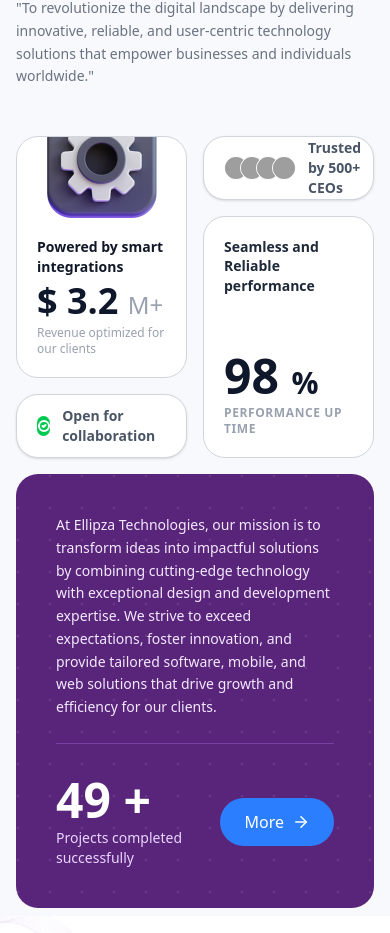
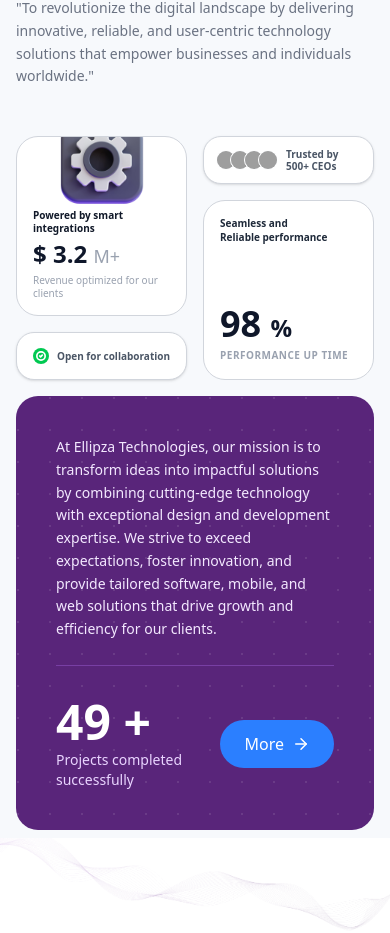
Before and after one commit to Sihas01/ellipza-update, a Next.js app: page / in a window 390 px wide. Shown: the part 1714-2647 px from the top of the page. Built offline with nearby package versions, Linux system fonts and the light colour scheme; grey boxes are pictures that could not be loaded.

Commit message:
Improve AboutUsSection mobile responsiveness
Adjusted padding, font sizes, spacing, and element heights in AboutUsSection to enhance appearance and readability on smaller screens. Updated class names to use responsive Tailwind CSS utilities for better layout and scaling across devices.

```diff
--- a/components/AboutUsSection.tsx
+++ b/components/AboutUsSection.tsx
@@ -87,17 +87,17 @@
                             whileInView={{ opacity: 1, y: 0 }}
                             viewport={{ once: true }}
                             transition={{ delay: 0.4 }}
-                            className="flex-1 bg-white rounded-3xl p-5 flex flex-col justify-end border border-gray-300 hover:shadow-lg transition-shadow relative overflow-hidden"
+                            className="flex-1 bg-white rounded-3xl p-4 md:p-5 flex flex-col justify-between border border-gray-300 hover:shadow-lg transition-shadow relative overflow-hidden h-[180px] md:h-auto"
                         >
                             {/* Decoration Icon */}
-                            <div className="absolute -top-10 left-1/2 transform -translate-x-1/2 w-32 h-32">
+                            <div className="absolute -top-6 md:-top-10 left-1/2 transform -translate-x-1/2 w-24 h-24 md:w-32 md:h-32">
                                 <img src="/about-gear.png" alt="Gear" className="w-full h-full object-contain" />
                             </div>
 
-                            <div className="mt-20">
-                                <p className="text-sm font-bold text-gray-900 mb-1">Powered by smart integrations</p>
-                                <h3 className="text-4xl font-bold text-[#0f172a] mb-1">$ <Counter from={0} to={3.2} decimals={1} /> <span className="text-2xl text-gray-400 font-medium">M+</span></h3>
-                                <p className="text-xs text-gray-400 font-medium">Revenue optimized for our clients</p>
+                            <div className="mt-14 md:mt-20">
+                                <p className="text-[10px] md:text-sm font-bold text-gray-900 mb-1 leading-tight">Powered by smart integrations</p>
+                                <h3 className="text-2xl md:text-4xl font-bold text-[#0f172a] mb-1">$ <Counter from={0} to={3.2} decimals={1} /> <span className="text-lg md:text-2xl text-gray-400 font-medium">M+</span></h3>
+                                <p className="text-[10px] md:text-xs text-gray-400 font-medium leading-tight">Revenue optimized for our clients</p>
                             </div>
                         </motion.div>
 
@@ -107,12 +107,12 @@
                             whileInView={{ opacity: 1, y: 0 }}
                             viewport={{ once: true }}
                             transition={{ delay: 0.5 }}
-                            className="h-16 bg-white rounded-3xl px-5 flex items-center justify-center gap-3 border border-gray-300 shadow-sm"
+                            className="min-h-[3rem] md:h-16 bg-white rounded-2xl md:rounded-3xl px-3 md:px-5 py-2 flex items-center justify-center gap-2 md:gap-3 border border-gray-300 shadow-sm"
                         >
-                            <div className="w-5 h-5 rounded-full bg-green-500 flex items-center justify-center text-white">
-                                <CheckCircle2 size={12} strokeWidth={4} className="text-white" />
+                            <div className="w-4 h-4 md:w-5 md:h-5 rounded-full bg-green-500 flex items-center justify-center text-white shrink-0">
+                                <CheckCircle2 size={10} strokeWidth={4} className="text-white md:w-3 md:h-3" />
                             </div>
-                            <span className="font-bold text-gray-600 text-sm">Open for collaboration</span>
+                            <span className="font-bold text-gray-600 text-[10px] md:text-sm leading-tight">Open for collaboration</span>
                         </motion.div>
                     </div>
 
@@ -124,17 +124,17 @@
                             whileInView={{ opacity: 1, y: 0 }}
                             viewport={{ once: true }}
                             transition={{ delay: 0.6 }}
-                            className="h-16 bg-white rounded-3xl px-5 flex items-center gap-3 border border-gray-300 shadow-sm"
+                            className="min-h-[3rem] md:h-16 bg-white rounded-2xl md:rounded-3xl px-3 md:px-5 py-2 flex items-center gap-2 md:gap-3 border border-gray-300 shadow-sm"
                         >
                             {/* Avatar Stack */}
-                            <div className="flex -space-x-2">
+                            <div className="flex -space-x-1.5 md:-space-x-2 shrink-0">
                                 {[1, 2, 3, 4].map((i) => (
-                                    <div key={i} className="w-6 h-6 rounded-full border border-white bg-gray-200 overflow-hidden">
+                                    <div key={i} className="w-5 h-5 md:w-6 md:h-6 rounded-full border border-white bg-gray-200 overflow-hidden">
                                         <img src={`https://i.pravatar.cc/100?img=${i + 10}`} alt="Avatar" />
                                     </div>
                                 ))}
                             </div>
-                            <span className="font-bold text-gray-600 text-sm whitespace-wrap">Trusted by 500+ CEOs</span>
+                            <span className="font-bold text-gray-600 text-[10px] md:text-sm whitespace-normal leading-tight">Trusted by 500+ CEOs</span>
                         </motion.div>
 
                         {/* Performance Card */}
@@ -143,18 +143,18 @@
                             whileInView={{ opacity: 1, y: 0 }}
                             viewport={{ once: true }}
                             transition={{ delay: 0.7 }}
-                            className="flex-1 bg-white rounded-3xl p-5 flex flex-col justify-end border border-gray-300 hover:shadow-lg transition-shadow"
+                            className="flex-1 bg-white rounded-3xl p-4 md:p-5 flex flex-col justify-between border border-gray-300 hover:shadow-lg transition-shadow h-[180px] md:h-auto"
                         >
-                            <div className="mb-auto">
-                                <p className="text-sm font-bold text-gray-800 leading-snug">
+                            <div>
+                                <p className="text-[10px] md:text-sm font-bold text-gray-800 leading-snug">
                                     Seamless and <br />
                                     Reliable performance
                                 </p>
                             </div>
 
                             <div>
-                                <h3 className="text-5xl font-bold text-[#0f172a] mb-1"><Counter from={0} to={98} /> <span className="text-3xl">%</span></h3>
-                                <p className="text-xs text-gray-400 uppercase tracking-wider font-bold">Performance up time</p>
+                                <h3 className="text-4xl md:text-5xl font-bold text-[#0f172a] mb-1"><Counter from={0} to={98} /> <span className="text-2xl md:text-3xl">%</span></h3>
+                                <p className="text-[10px] md:text-xs text-gray-400 uppercase tracking-wider font-bold">Performance up time</p>
                             </div>
                         </motion.div>
                     </div>
```
